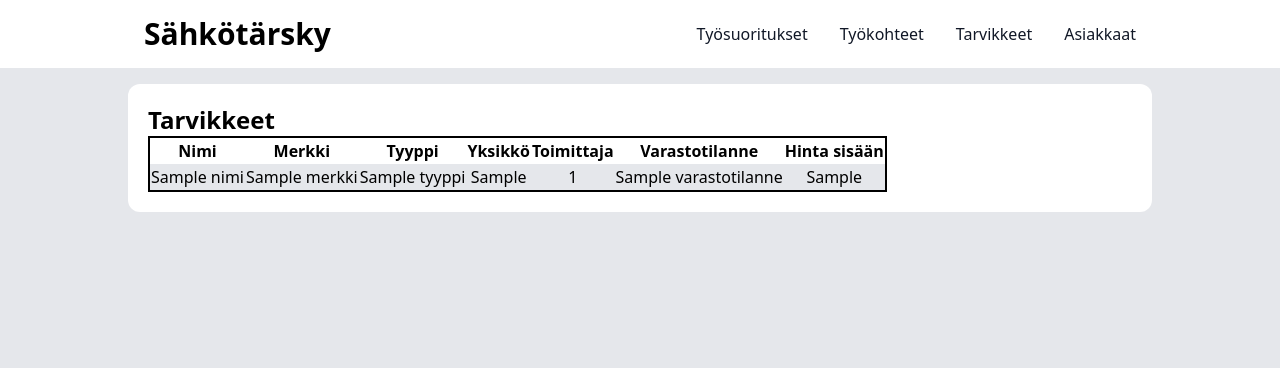
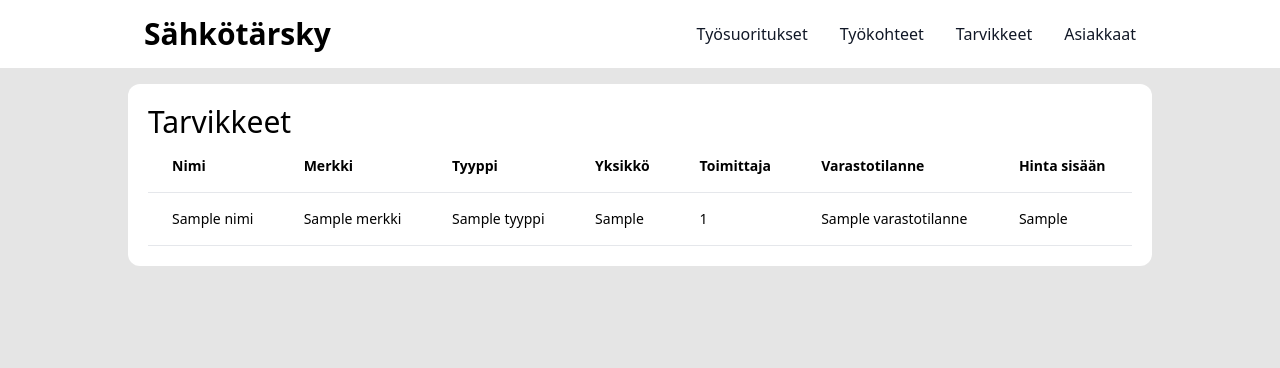
Before and after one commit to ahakkar/tiko, a Node server app: template src/views/tarvikkeet.hbs in a window 1280 px wide. Shown: the top 368 px of the page. Run offline with Node 20, Linux system fonts and the light colour scheme; the template is opened without the code that fills it: most values are stand-ins (such as "Sample title", 1, 10 or a date in 2020); some libraries are stand-ins or nearby versions.

Commit message:
Muuta tyyliä yhteneväisemmäksi

```diff
--- a/src/views/asiakkaat.hbs
+++ b/src/views/asiakkaat.hbs
@@ -1,4 +1,5 @@
-<!-- Raportti 3 html -->
+<h1 class="font-medium text-3xl">Asiakkaat</h1>
+
 <div>
   <h1>Raportti 3</h1>
   <p>Raportti 3:n sisällöt.</p>
--- a/src/views/layouts/main.hbs
+++ b/src/views/layouts/main.hbs
@@ -10,7 +10,7 @@
   <script src="https://cdn.tailwindcss.com"></script>
 </head>
 
-<body class="bg-gray-200">
+<body class="bg-neutral-200">
   <div>
     {{> navbar}}
 
--- a/src/views/tarvike.hbs
+++ b/src/views/tarvike.hbs
@@ -1,5 +1,4 @@
-<div>
-  <h1 class="text-2xl font-semibold">{{item.nimi}}</h1>
+<h1 class="font-medium text-3xl">{{item.nimi}}</h1>
 <span>{{item.tyyppi}}</span>
 <div class="grid m-4">
   <span>Merkki: {{item.merkki}}</span>
@@ -12,4 +11,3 @@
   <span>{{toimittaja.nimi}}</span>
   <span>{{toimittaja.osoite}}</span>
 </div>
-</div>
--- a/src/views/tarvikkeet.hbs
+++ b/src/views/tarvikkeet.hbs
@@ -1,30 +1,29 @@
-<div>
-  <h1 class="text-2xl font-semibold">Tarvikkeet</h1>
-  <table class="border-2 border-black">
-    <thead>
+<h1 class="font-medium text-3xl">Tarvikkeet</h1>
+
+<table class="min-w-full text-left text-sm">
+  <thead class="border-b font-medium dark:border-neutral-500">
     <tr>
-        <th>Nimi</th>
-        <th>Merkki</th>
-        <th>Tyyppi</th>
-        <th>Yksikkö</th>
-        <th>Toimittaja</th>
-        <th>Varastotilanne</th>
-        <th>Hinta sisään</th>
+      <th scope="col" class="px-6 py-4">Nimi</th>
+      <th scope="col" class="px-6 py-4">Merkki</th>
+      <th scope="col" class="px-6 py-4">Tyyppi</th>
+      <th scope="col" class="px-6 py-4">Yksikkö</th>
+      <th scope="col" class="px-6 py-4">Toimittaja</th>
+      <th scope="col" class="px-6 py-4">Varastotilanne</th>
+      <th scope="col" class="px-6 py-4">Hinta sisään</th>
     </tr>
   </thead>
   <tbody>
     {{#each warehouseItems}}
     <tr hx-get="/tarvikkeet/{{this.id}}" hx-target="#main-content" hx-push-url="true"
-        class="hover:underline text-center border-collapse odd:bg-gray-200">
-        <td>{{this.nimi}}</td>
-        <td>{{this.merkki}}</td>
-        <td>{{this.tyyppi}}</td>
-        <td>{{this.yksikkö}}</td>
-        <td>{{this.toimittajaId}}</td>
-        <td>{{this.varastotilanne}}</td>
-        <td>{{this.hintaSisään}}
+      class="border-b transition duration-300 ease-in-out hover:bg-neutral-200">
+      <td class="whitespace-nowrap px-6 py-4">{{this.nimi}}</td>
+      <td class="whitespace-nowrap px-6 py-4">{{this.merkki}}</td>
+      <td class="whitespace-nowrap px-6 py-4">{{this.tyyppi}}</td>
+      <td class="whitespace-nowrap px-6 py-4">{{this.yksikkö}}</td>
+      <td class="whitespace-nowrap px-6 py-4">{{this.toimittajaId}}</td>
+      <td class="whitespace-nowrap px-6 py-4">{{this.varastotilanne}}</td>
+      <td class="whitespace-nowrap px-6 py-4">{{this.hintaSisään}}
     </tr>
     {{/each}}
   </tbody>
 </table>
-</div>
--- a/src/views/tyosuoritukset/index.hbs
+++ b/src/views/tyosuoritukset/index.hbs
@@ -10,7 +10,7 @@
 <div>
   {{#each tyosuoritukset}}
   <div hx-get="/tyosuoritukset/{{tyosuoritus.id}}" hx-target="#main-content" hx-push-url="true"
-    class="flex justify-between p-2 hover:bg-slate-200 rounded cursor-pointer">
+    class="flex justify-between p-2 hover:bg-neutral-200 rounded cursor-pointer">
     <div>
       <div>
         <span class="font-medium text-xl">
--- a/src/views/tyosuoritukset/uusi.hbs
+++ b/src/views/tyosuoritukset/uusi.hbs
@@ -1 +1 @@
-<h1 class="font-medium text-2xl py-3">Uusi työsuoritus</h1>
+<h1 class="font-medium text-3xl">Uusi työsuoritus</h1>
```
Also changed, not shown: src/views/tyosuoritukset/tyosuoritus.hbs (+5 -21 lines). Lines whose indentation alone changed are shown as unchanged.
